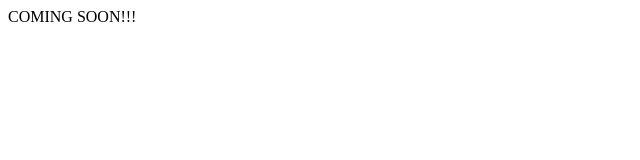
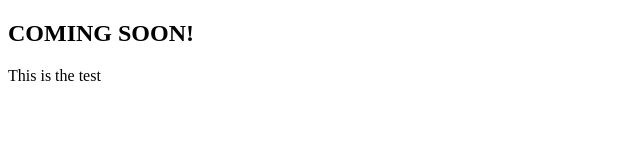
Before and after one commit to dipeshmungara/livetest, a plain HTML site: page index.html in a window 1280 px wide. Shown: the whole page, without its empty margins (0-640 px from the left). Drawn offline with Linux system fonts and the light colour scheme.

Commit message:
update index file

```diff
--- a/index.html
+++ b/index.html
@@ -7,6 +7,9 @@
     <title>LIVE GIT TEST</title>
 </head>
 <body>
-    COMING SOON!!!
+    <h2 class="text-center">COMING SOON!</h2>
+    <div>
+        <p>This is the test</p>
+    </div>
 </body>
 </html>
```
